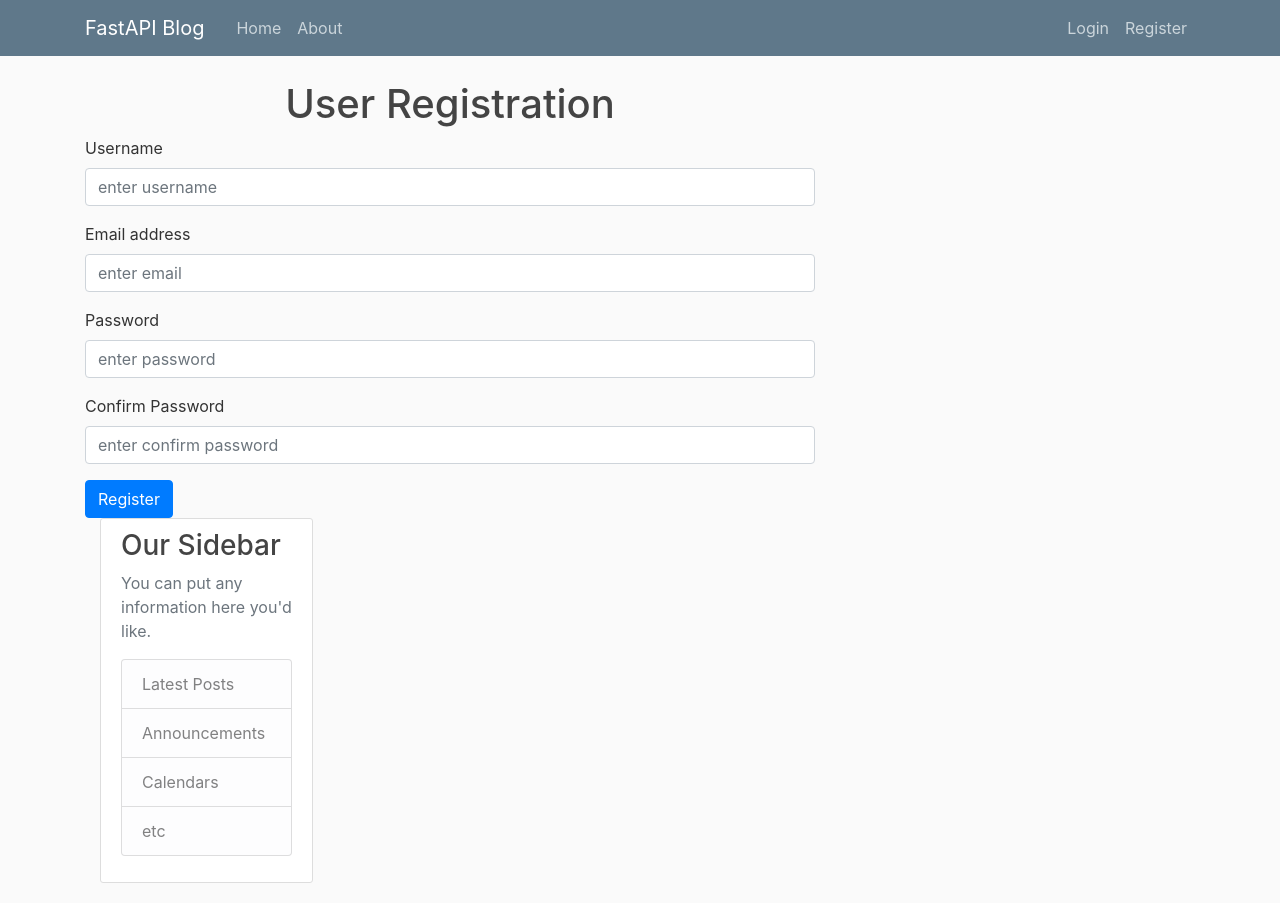
After one commit to njtt4/FastAPI, a FastAPI app: template templates/register.html in a window 1280 px wide. The commit adds this page. Run offline with FastAPI, Linux system fonts and the light colour scheme; the template is opened without the code that fills it, so the values that code supplies are empty; some libraries are stand-ins or nearby versions.

Commit message:
changes made

```diff
--- a/main.py
+++ b/main.py
@@ -2,6 +2,7 @@ from fastapi.responses import HTMLResponse
 from fastapi import FastAPI, Request
 from fastapi.templating import Jinja2Templates
 from fastapi.staticfiles import StaticFiles
+
 
 
 app = FastAPI()
@@ -25,6 +26,21 @@ posts = [
 ]
 
 @app.get("/")
-@app.getç("/home", response_class=HTMLResponse)
+@app.get("/home", response_class=HTMLResponse)
 async def home(request:Request):
     return templates.TemplateResponse("home.html", {"request": request, "posts": posts})
+
+
+@app.get("/about", response_class=HTMLResponse)
+async def home(request:Request):
+    return templates.TemplateResponse("about.html", {"request": request})
+
+
+@app.get("/login", response_class=HTMLResponse)
+async def home(request:Request):
+    return templates.TemplateResponse("login.html", {"request": request})
+
+
+@app.get("/register", response_class=HTMLResponse)
+async def home(request:Request):
+    return templates.TemplateResponse("register.html", {"request": request})
--- a/templates/about.html
+++ b/templates/about.html
@@ -1,4 +1,4 @@
-{% extends "layout.html %}
+{% extends "layout.html" %}
 {% block content %}
     <h1>About Page</h1>
 {% endblock content %}
--- a/templates/layout.html
+++ b/templates/layout.html
@@ -20,7 +20,7 @@
     <header class="site-header">
       <nav class="navbar navbar-expand-md navbar-dark bg-steel fixed-top">
         <div class="container">
-          <a class="navbar-brand mr-4" href="/">Flask Blog</a>
+          <a class="navbar-brand mr-4" href="/">FastAPI Blog</a>
           <button class="navbar-toggler" type="button" data-toggle="collapse" data-target="#navbarToggle" aria-controls="navbarToggle" aria-expanded="false" aria-label="Toggle navigation">
             <span class="navbar-toggler-icon"></span>
           </button>
--- /dev/null
+++ b/templates/register.html
@@ -0,0 +1,35 @@
+{% extends 'layout.html' %}
+
+{% block title %}
+	<title>User Registration</title>
+{% endblock %}
+
+{% block content %}
+	<div class="container-section">
+		<h1 class="text-center"> User Registration </h1>
+  			{% for error in errors %}
+				<div class="alert alert-danger" role="alert">
+					{{ error }}
+				</div>
+			{% endfor %}
+		<form method="POST">
+            <div class="mb-3">
+    			<label for="username" class="form-label">Username</label>
+    			<input type="username" class="form-control" name="username" aria-describedby="emailHelp" placeholder="enter username">
+  			</div>
+  			<div class="mb-3">
+    			<label for="email" class="form-label">Email address</label>
+    			<input type="email" class="form-control" name="email" aria-describedby="emailHelp" placeholder="enter email">
+  			</div>
+  			<div class="mb-3">
+    			<label for="password" class="form-label">Password</label>
+    			<input type="password" class="form-control" name="password" placeholder="enter password">
+  			</div>
+              <div class="mb-3">
+    			<label for="confirm_password" class="form-label">Confirm Password</label>
+    			<input type="confirm_password" class="form-control" name="confirm_password" placeholder="enter confirm password">
+  			</div>
+  			<button type="submit" class="btn btn-primary">Register</button>
+		</form>
+	<div>
+{% endblock %}
```
Also changed, not shown: templates/login.html (added, +27 -0 lines), users.py (added, +9 -0 lines), static/main.css (indentation only).
